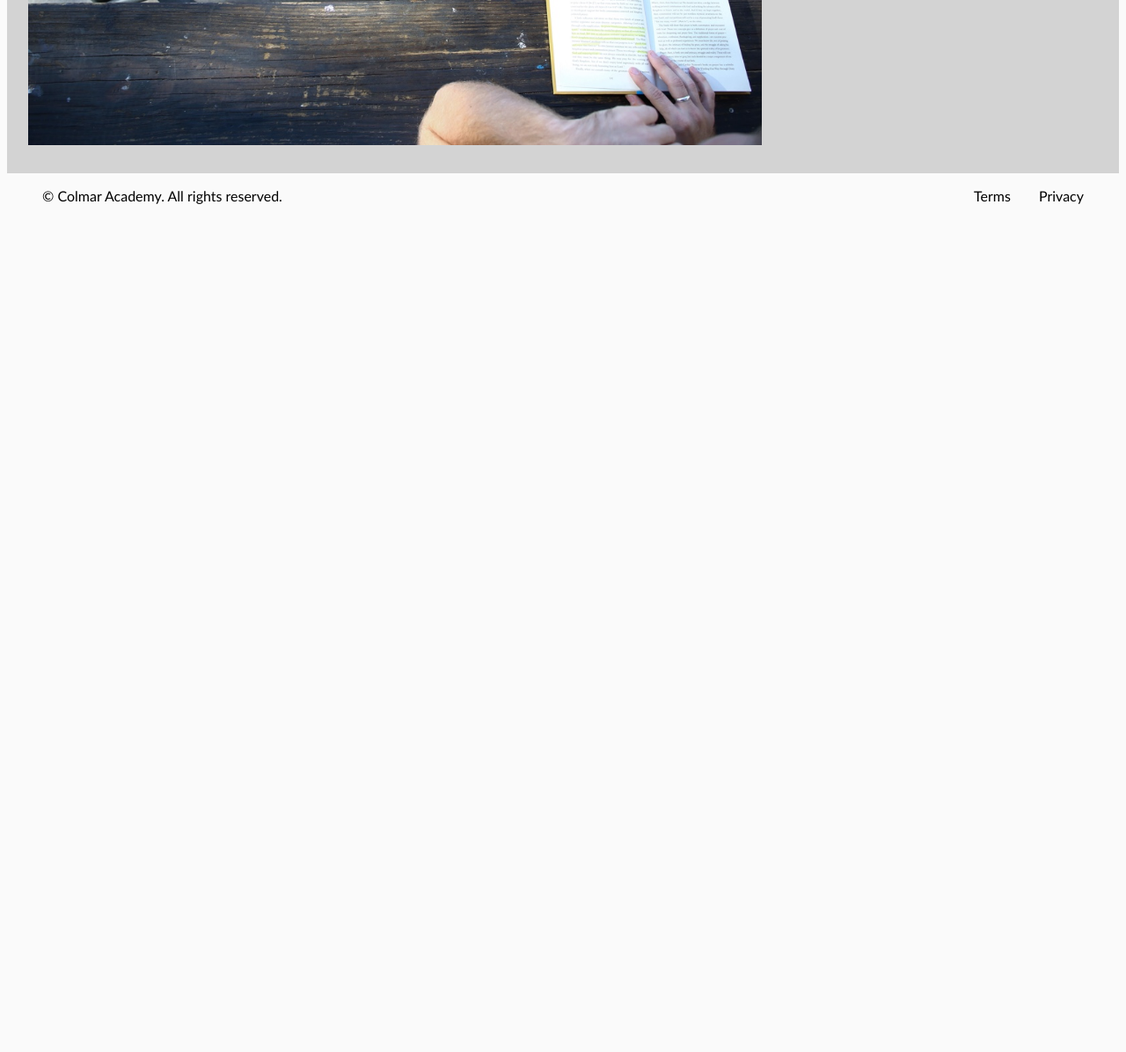
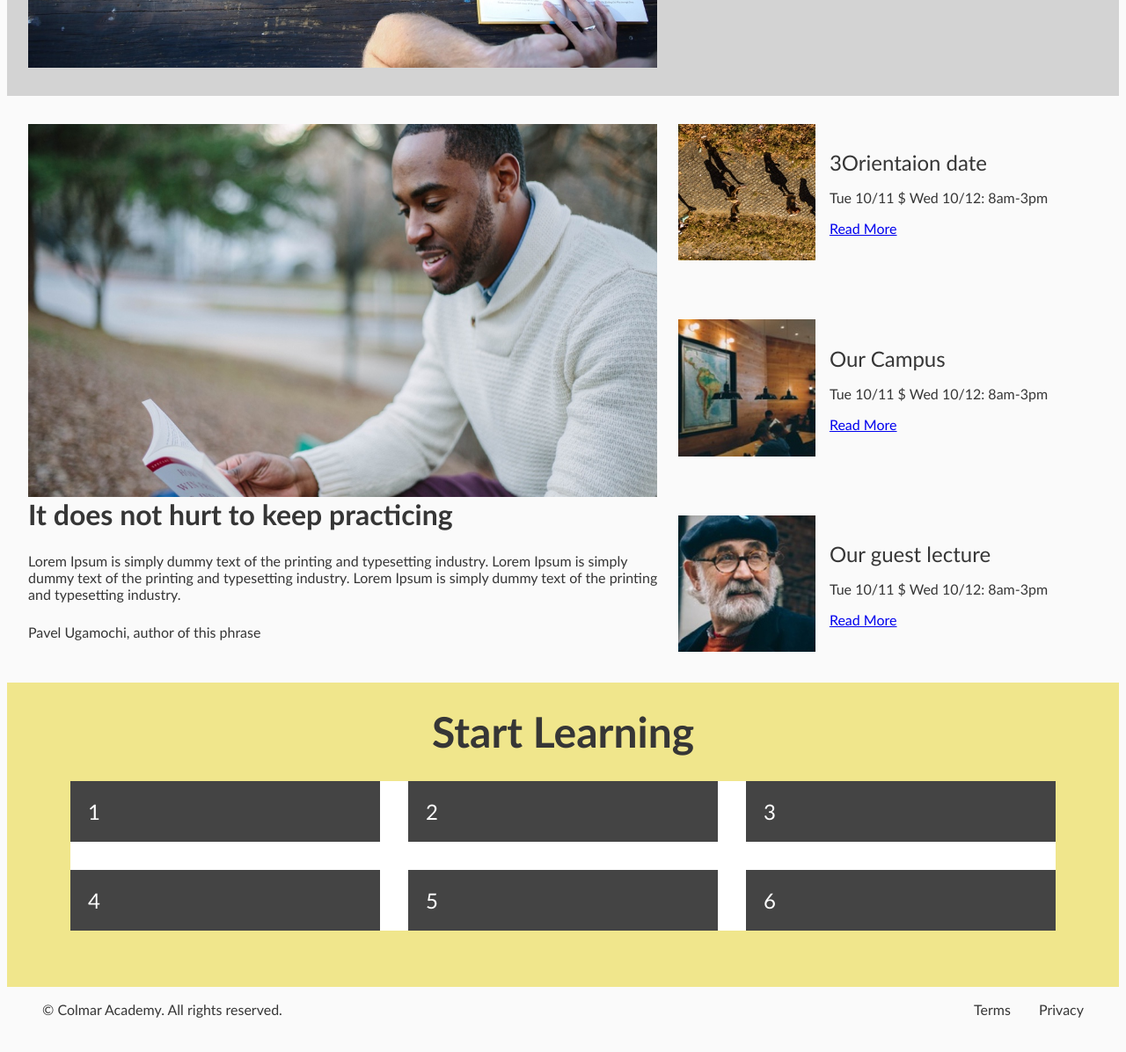
Before and after one commit to ugamochi/capstone, a plain HTML site: page index.html in a window 1280 px wide. Shown: the part 588-1784 px from the top of the page at 88% size. Before the commit the page ends 888 px from the top, so only its background shows below. Drawn offline with Linux system fonts and the light colour scheme; files whose address does not match are found by name.

Commit message:
Added 1+3 Block and started grid block

```diff
--- a/index.html
+++ b/index.html
@@ -10,6 +10,7 @@
 <body>
   <main>
     <header></header>
+    <!--Navigation start-->
     <nav class="top-menu">
       <div class="left-menu-logo">
         <div class="menu-icon"><img src="/Users/ugamoisture/github_folder/capstone/resourses/assets/images/ic-logo.svg">
@@ -23,8 +24,12 @@
         <div class="menu-item"><a href="google.com">Login</a></div>
       </div>
     </nav>
+    <!--Navigation end-->
+
+    <!--Top banner start-->
     <div class="top-banner">
-      <div class="banner-pic"><img src="resourses/assets/images/banner.jpg">
+      <div class="banner-pic">
+        <img src="resourses/assets/images/banner.jpg">
       </div>
       <div class="banner-text">
         <h1 class="media-heading">Learn something new every day</h1>
@@ -32,17 +37,75 @@
         <button class="button" type="button">Start here</button>
       </div>
     </div>
+    <!--Top banner end-->
+
+    <!--1+3 block start-->
+    <div class="oneplusthree-block">
+      <div class="onethreeleft">
+        <div class="onethreebigpic"><img src="resourses/assets/images/information-main.jpg">
+        </div>
+        <h2 class="media-heading">It does not hurt to keep practicing</h2>
+        <p class="media-heading">Lorem Ipsum is simply dummy text of the printing and typesetting industry. Lorem Ipsum is simply dummy text of the printing and typesetting industry. Lorem Ipsum is simply dummy text of the
+          printing and typesetting industry.</p>
+        <p class="med-mini">Pavel Ugamochi, author of this phrase</p>
+      </div>
+      <div class="onethreeright">
+        <div class="small-side">
+          <div class="thumb"><img
+              src="/Users/ugamoisture/github_folder/capstone/resourses/assets/images/information-orientation.jpg"></div>
+          <div class="small-names">
+            <h3 class="med-mini">3Orientaion date</h3>
+            <p class="med-mini">Tue 10/11 $ Wed 10/12: 8am-3pm</p>
+            <a href="google.com">Read More
+            </a>
+          </div>
+        </div>
+        <div class="small-side">
+          <div class="thumb"><img
+              src="/Users/ugamoisture/github_folder/capstone/resourses/assets/images/information-campus.jpg"></div>
+          <div class="small-names">
+            <h3 class="med-mini">Our Campus</h3>
+            <p class="med-mini">Tue 10/11 $ Wed 10/12: 8am-3pm</p>
+            <a href="google.com">Read More
+            </a>
+          </div>
+        </div>
+        <div class="small-side">
+          <div class="thumb"><img
+              src="/Users/ugamoisture/github_folder/capstone/resourses/assets/images/information-guest-lecture.jpg">
+          </div>
+          <div class="small-names">
+            <h3 class="med-mini">Our guest lecture</h3>
+            <p class="med-mini">Tue 10/11 $ Wed 10/12: 8am-3pm</p>
+            <a href="google.com">Read More
+            </a>
+          </div>
+        </div>
+      </div>
+    </div>
+
 
     </div>
-    <section class="hurt_practice">
+    <!--1+3 block end-->
 
-    </section>
-    <section class="3grid">
+    <div class="grid-block">
+      <h1>Start Learning</h1>
+      <div class="wrapper3">
+        <div class="box">1</div>
+        <div class="box">2</div>
+        <div class="box">3</div>
+        <div class="box">4</div>
+        <div class="box">5</div>
+        <div class="box">6</div>
 
-    </section>
-    <section class="block_video">
 
-    </section>
+      </div>
+
+
+    </div>
+    <div class="block_video">
+
+    </div>
 
     <footer>
       <div class="footer-left">
--- a/resourses/style.css
+++ b/resourses/style.css
@@ -1,7 +1,8 @@
 html {
   font-size: 16px;
   background-color: #fafafa;
-  font-family: 'Gill Sans', 'Gill Sans MT', Calibri, 'Trebuchet MS', sans-serif;
+  font-family: "Gill Sans", "Gill Sans MT", Calibri, "Trebuchet MS", sans-serif;
+  color: #363636;
 }
 
 h1 {
@@ -9,9 +10,18 @@ h1 {
   line-height: 3rem;
 }
 
+h2 {
+  font-size: 2rem;
+  font-weight: bold;
+}
+
 h3 {
   font-size: 1.5rem;
   font-weight: normal;
+}
+
+a {
+  margin: 0 0;
 }
 
 .button {
@@ -21,7 +31,7 @@ h3 {
   width: auto;
   font-size: 1.5rem;
   font-weight: normal;
-  font-family: 'Gill Sans', 'Gill Sans MT', Calibri, 'Trebuchet MS', sans-serif;
+  font-family: "Gill Sans", "Gill Sans MT", Calibri, "Trebuchet MS", sans-serif;
   text-transform: uppercase;
 }
 
@@ -71,7 +81,7 @@ h3 {
 
 .banner-pic {
   margin-right: 24px;
-  width: 70%;
+  width: 60%;
 }
 
 .banner-pic img {
@@ -83,14 +93,115 @@ h3 {
   display: flex;
   justify-content: center;
   flex-direction: column;
-  width: 30%;
+  width: 40%;
   margin-block-start: 0;
   margin-block-end: 0;
 }
 
-.banner-text .media-heading {
+.banner-text, .media-heading {
   margin: 0 0 24px;
 }
+
+/* 1+3 block start*/
+
+.oneplusthree-block {
+  padding: 32px 24px;
+  display: flex;
+  overflow: auto;
+}
+
+.onethreeleft {
+  display: flex;
+  margin-right: 24px;
+  flex-direction: column;
+  width: 60%;
+  justify-content: center;
+}
+
+.onethreebigpic {
+  justify-content: center;
+  align-items: center;
+  overflow: hidden;
+}
+
+.onethreebigpic img {
+  display: flex;
+  width: 100%;
+  margin-bottom: 32px;
+  flex-shrink:0;
+  min-width:100%;
+  min-height:100%
+}
+
+.onethreeright {
+  display: flex;
+  flex-direction: column;
+  width: 40%;
+  justify-content: space-between;
+}
+
+.small-side {
+  display: flex;
+  align-content: center;
+  overflow: hidden;
+}
+
+.small-side:hover {
+  background-color: grey;
+}
+
+.thumb {
+  width: 35%;
+}
+
+.thumb img {
+  width: 100%;
+}
+
+.small-names {
+  display: flex;
+  flex-direction: column;
+  width: 65%;
+  justify-content: center;
+  padding: 16px;
+}
+
+.med-mini {
+  margin: 0 0 16px;
+}
+
+/* 1+3 block end*/
+
+/*grid starts*/
+
+.grid-block {
+  background-color: khaki;
+  padding: 32px 0;
+}
+
+.grid-block h1 {
+  margin: 0 auto 32px;
+  text-align: center;
+}
+
+.wrapper3 {
+  display: grid;
+  grid-template-columns: auto auto auto;
+  grid-gap: 32px;
+  background-color: #fff;
+  color: #444;
+  margin: 0 72px 32px;
+}
+
+.box {
+  background-color: #444;
+  color: #fff;
+  padding: 20px;
+  font-size: 150%;
+}
+
+/*grid ends*/
+
 
 /* footer start*/
 
@@ -104,13 +215,13 @@ footer {
 .footer-left {
   display: flex;
   justify-content: flex-start;
-  width: 50%
+  width: 50%;
 }
 
 .footer-right {
   display: flex;
   justify-content: flex-end;
-  width: 50%
+  width: 50%;
 }
 
 .footer-item {
```
